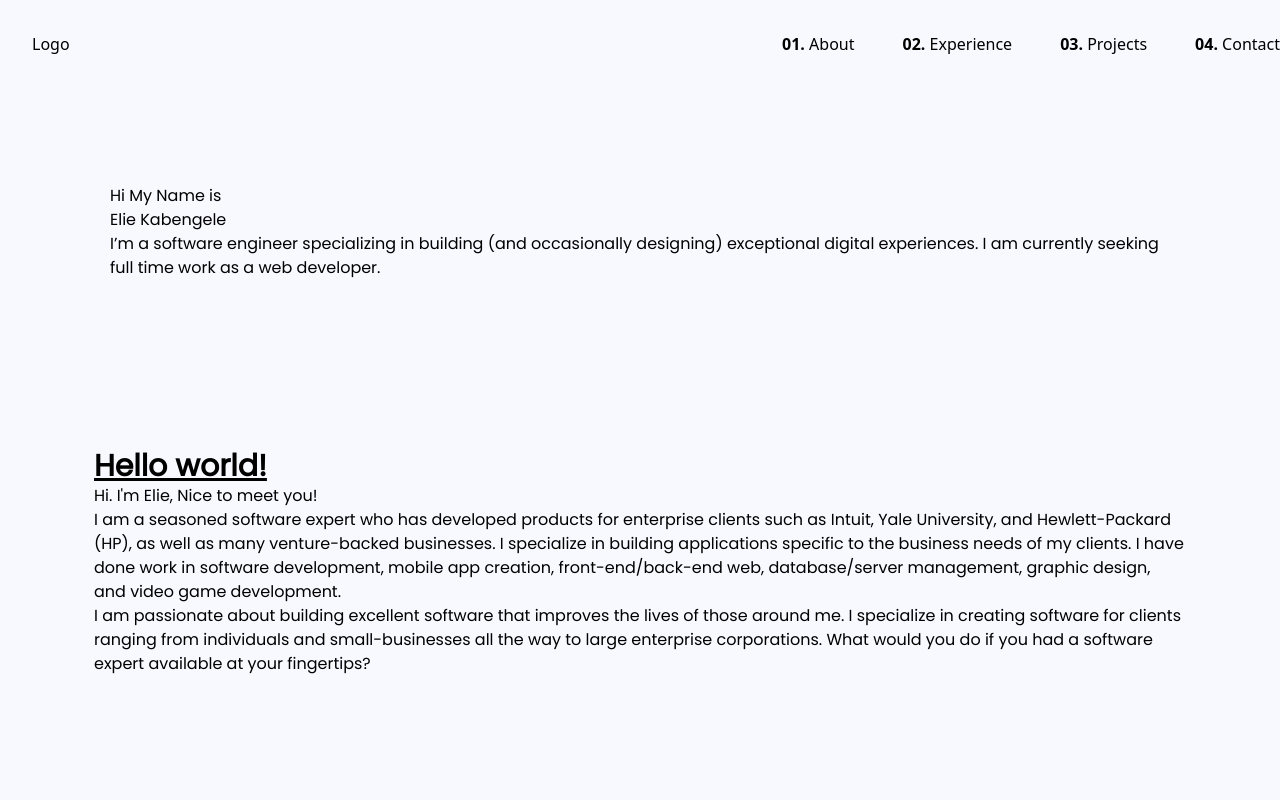
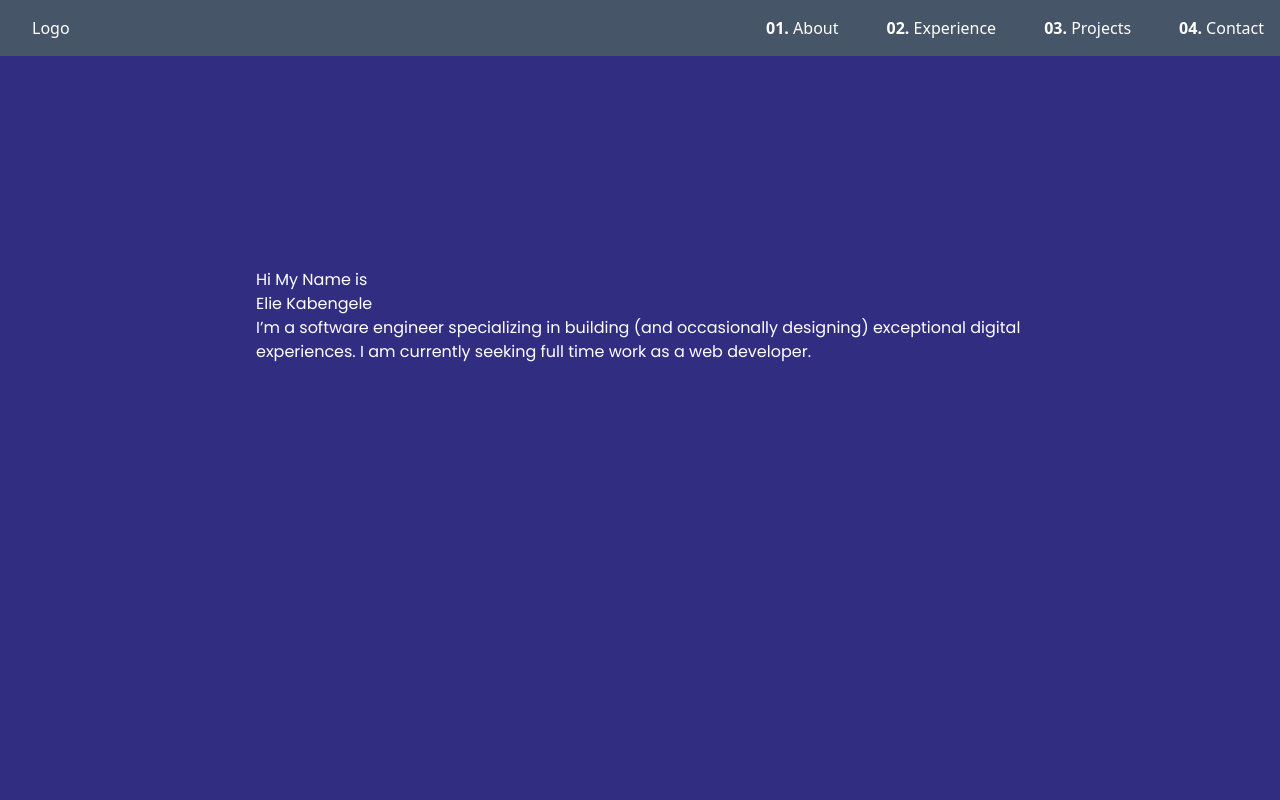
Before and after one commit to amEhlee/amehlee-portfolio, a React (Create React App) app: page / in a window 1280 px wide. Shown: the top 800 px of the page. Built offline with nearby package versions, Linux system fonts and the light colour scheme.

Commit message:
Updates to styling and refactor - add some global styles - sections redone and color marked temporarily to serve as placeholder backgrounds - footer and general additions

```diff
--- a/src/App.css
+++ b/src/App.css
@@ -1,6 +1,16 @@
 @media all {
     body {
-        background: ghostwhite;
+        background: #202731;
+        color:white;
         min-width: 700px;
     }
+
+    section {
+        position: relative;
+        display: flex;
+        flex-direction: column;
+        align-items: center;
+        min-height: 100vh;
+        padding: 100px 20vw;
+    }
 }
--- a/src/App.js
+++ b/src/App.js
@@ -3,6 +3,7 @@ import AboutPage from "./pages/AboutPage";
 import ExperiencePage from "./pages/ExperiencePage";
 import ProjectsPage from "./pages/ProjectsPage";
 import ContactPage from "./pages/ContactPage";
+import FooterBlock from "./pages/FooterBlock";
 import NavBar from "./components/NavBar";
 import "./App.css";
 
@@ -10,41 +11,14 @@ function App() {
   return (
     <>
       <NavBar />
-      <div className="container">
+      <div className="">
         <div className="font-Poppins">
           <HomePage />
-          <br />
-          <br />
-          <br />
-          <br />
-          <br />
-          <br />
-          <br />
           <AboutPage />
-          <br />
-          <br />
-          <br />
-          <br />
-          <br />
-          <br />
-          <br />
           <ExperiencePage />
-          <br />
-          <br />
-          <br />
-          <br />
-          <br />
-          <br />
-          <br />
           <ProjectsPage />
-          <br />
-          <br />
-          <br />
-          <br />
-          <br />
-          <br />
-          <br />
           <ContactPage />
+          <FooterBlock />
         </div>
       </div>
     </>
--- a/src/components/NavBar.js
+++ b/src/components/NavBar.js
@@ -23,21 +23,31 @@ function NavBarItem(props) {
 
 export default function NavBar() {
   return (
-    <section>
-      <nav className="container2 flex items-center py-4 mt-4 justify-between">
+    <nav className="flex items-center py-4 justify-between bg-slate-600">
       <div className="Logo ml-8">
         <a href="#home">Logo</a>
       </div>
-        <ul className="hidden sm:flex flex-1 justify-end items-center gap-12">
-          <NavBarItem refrencetag="#about" numbering="01. " content="About" />
-          <NavBarItem refrencetag="#experience" numbering="02. " content="Experience"/>
-          <NavBarItem refrencetag="#projects" numbering="03. " content="Projects"/>
-          <NavBarItem refrencetag="#contact" numbering="04. " content="Contact"/>
+      <ul className="hidden sm:flex flex-1 justify-end items-center gap-12 mr-4">
+        <NavBarItem
+          refrencetag=" #about "
+          numbering=" 01. "
+          content=" About "
+        />
+        <NavBarItem
+          refrencetag="#experience"
+          numbering="02. "
+          content="Experience"
+        />
+        <NavBarItem
+          refrencetag="#projects"
+          numbering="03. "
+          content="Projects"
+        />
+        <NavBarItem refrencetag="#contact" numbering="04. " content="Contact" />
       </ul>
       <div className="flex sm:hidden justify-end mr-12 cursor-pointer md:hidden bg-slate-500 fixed inset-0 left-1/4">
-          <HamburgerMenuSVG/>
+        <HamburgerMenuSVG />
       </div>
     </nav>
-    </section>
   );
 }
--- a/src/pages/AboutPage.js
+++ b/src/pages/AboutPage.js
@@ -2,8 +2,7 @@ import React from "react";
 
 export default function AboutPage() {
   return (
-    <section>
-
+    <section className="bg-rose-700">
       <p className="text-3xl font-bold underline">
         Hello world!
       </p>
--- a/src/pages/ContactPage.js
+++ b/src/pages/ContactPage.js
@@ -2,7 +2,7 @@ import React from "react";
 
 export default function ContactPage() {
   return (
-    <section>
+    <section className="bg-green-800">
       <h1>So, Lets hear about your project!</h1>
       <p>I'm free to contact using the resources down below</p>
       <label for="fname">Name:</label>
--- a/src/pages/ExperiencePage.js
+++ b/src/pages/ExperiencePage.js
@@ -2,7 +2,7 @@ import React from "react";
 
 export default function ExperiencePage() {
   return (
-    <section>
+    <section className="bg-yellow-600">
       <h1>Experience Page</h1>
       <p>
         <hr/>
--- /dev/null
+++ b/src/pages/FooterBlock.js
@@ -0,0 +1,14 @@
+import React from "react";
+
+export default function FooterBlock() {
+  return (
+    <footer className="min-h-[25%] flex flex-col justify-start p-10 py-20">
+      <div>
+        <h1>Elie Kabengele</h1>
+        <h3>Junior Full-Stack Developer</h3>
+      </div>
+      <br/>
+      <p className="justify-center">© Elie Kabengele. All right reserved</p>
+    </footer>
+  );
+}
--- a/src/pages/HomePage.js
+++ b/src/pages/HomePage.js
@@ -2,12 +2,12 @@ import React from "react";
 
 export default function HomePage() {
   return (
-    <section className="relative">
-      <div className="container flex flex-col-reverse lg:flex-row items-center gap-12 mt-14 lg:mt-28">
+    <section className="relative bg-indigo-900">
+      <div className="flex flex-col-reverse lg:flex-row items-center gap-12 mt-14 lg:mt-28">
         {/* Bigger Text*/}
         <div>
-          <p>Hi My Name is</p>
-          <h1>Elie Kabengele</h1>
+          <h1>Hi My Name is</h1>
+          <h3>Elie Kabengele</h3>
           <p>
             I’m a software engineer specializing in building (and occasionally
             designing) exceptional digital experiences. I am currently seeking
--- a/src/pages/ProjectsPage.js
+++ b/src/pages/ProjectsPage.js
@@ -2,10 +2,9 @@ import React from "react";
 
 export default function ProjectsPage() {
   return (
-    <section>
+    <section className="bg-blue-800">
       <h1>Projects</h1>
       <h2>Capstone Peralta</h2>
-      <img></img>
     </section>
   );
 }
```
Lines whose indentation alone changed are shown as unchanged.
